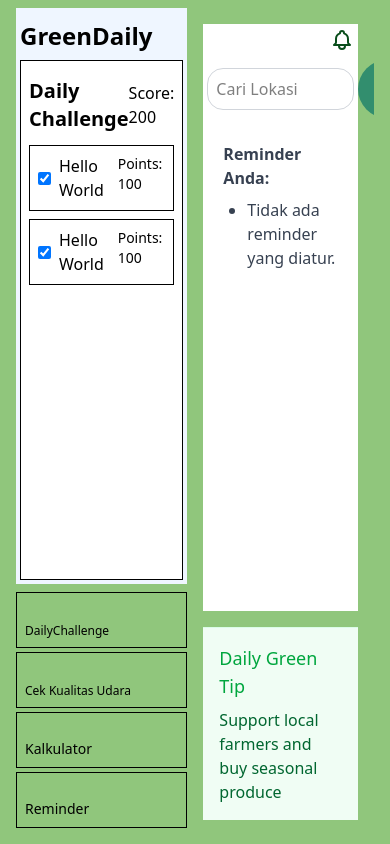
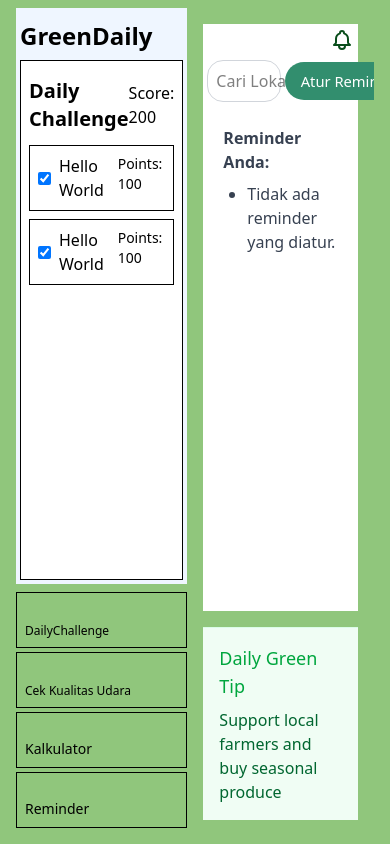
Before and after one commit to sihotang-yonathan1/GreenDaily, a React (Vite) app: page / in a window 390 px wide. Built offline with nearby package versions, Linux system fonts and the light colour scheme.

Commit message:
fix: Set the reminder button to not overflow in reminder box (#20)

```diff
--- a/src/app/reminder/style.module.css
+++ b/src/app/reminder/style.module.css
@@ -160,6 +160,9 @@
   color: #fff;
   font-size: 0.875rem; /* text-sm */
   transition: background-color 0.2s;
+  width: fit-content;
+  flex-shrink: 0; /* Prevent the button from shrinking */
+  min-width: 120px; /* Ensure the button has a minimum size */
 }
 .setReminderButton:hover {
   background-color: #67AE6E; /* hover:bg-blue-600 */
@@ -179,3 +182,14 @@
   list-style-type: disc; /* list-disc */
   padding-left: 1.5rem; /* list-inside */
 }
+
+@media (max-width: 1000px) {
+  .searchInput {
+    max-width: 50%; /* Allow more space for the input on smaller screens */
+  }
+
+  .setReminderButton {
+    max-width: 100%; /* Button will expand to fit screen width on mobile */
+    font-size: 0.92rem; /* Reduce font size for smaller screens */
+  }
+}
```
